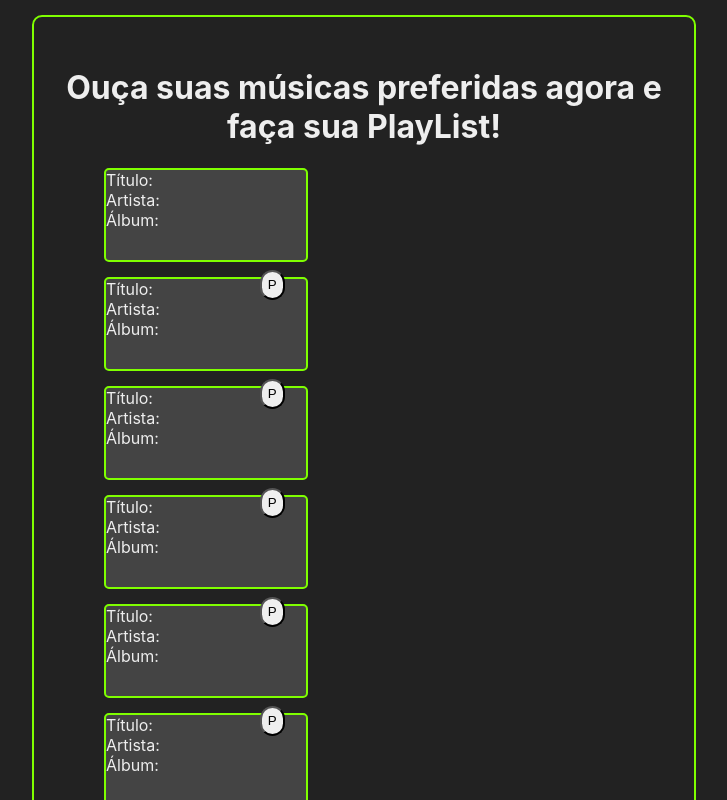
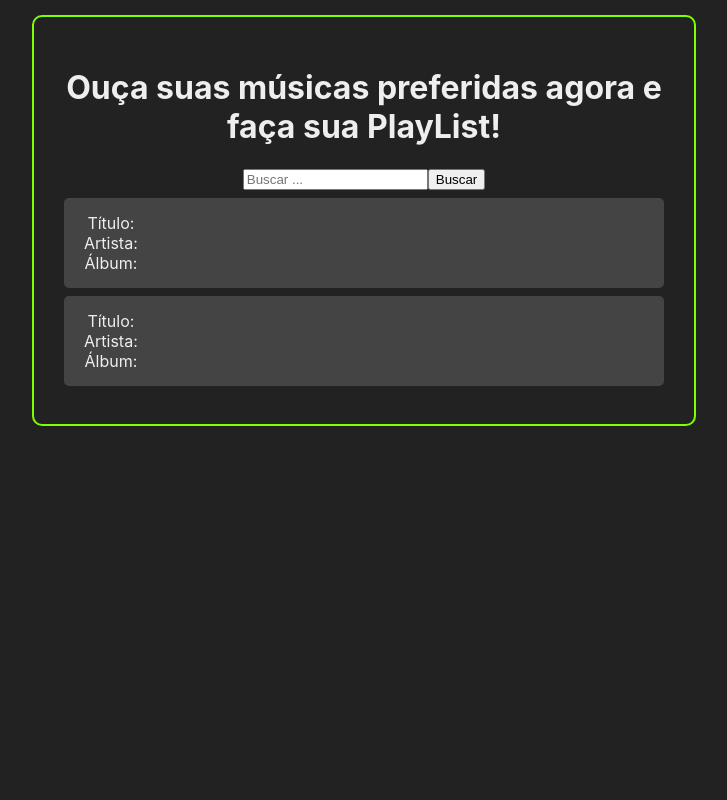
Before and after one commit to Cichinato-Ivan/Webapp-de-listagem, a React (Create React App) app: page / in a window 1280 px wide. Shown: the top 800 px of the page, without its empty margins (276-1003 px from the left). Built offline with nearby package versions, Linux system fonts and the light colour scheme; the HTML template or start-up script is replaced by a standard one.

Commit message:
avanço com elementos

```diff
--- a/src/App.js
+++ b/src/App.js
@@ -1,17 +1,33 @@
-import React from 'react';
+import React, { useState } from 'react';
 
 import Header from './components/Header';
-import ListMusic from './components/ListMusic';
+import Lists from './components/Lists';
+import Search from './components/Search';
 
 import './App.css';
 
 const App = () => {
+    const [lists, setList] = useState([
+        {
+            title:"Título:",
+            artist:"Artista:",
+            album:"Álbum:",
+        },
+        {
+            title:"Título:",
+            artist:"Artista:",
+            album:"Álbum:",
+        },
+    ]);
 
     return(
-        <div className="container">
-            <Header/>
-            <ListMusic/>
-        </div>
+        <>
+            <div className="container">
+                <Header/>
+                <Search/>
+                <Lists lists={lists}/>
+            </div>
+        </>
     );
 }
 
--- /dev/null
+++ b/src/components/List.css
@@ -0,0 +1,13 @@
+/* .list-container{
+    columns: 2;
+} */
+
+.list-itens{
+    background-color: #444;
+    margin: 8px 0;
+    padding: 15px 20px;
+    display: flex;
+    border-radius: 5px;
+    justify-content: space-between;
+    align-items: center;
+}
--- /dev/null
+++ b/src/components/List.jsx
@@ -0,0 +1,15 @@
+import React from 'react';
+
+import './List.css';
+
+const List = ({list}) => {
+    return <div className="list-container">
+        <text className="list-itens">
+            {list.title}<br />
+            {list.artist}<br />
+            {list.album}<br />
+        </text>
+    </div>
+}
+
+export default List;
--- a/src/components/ListMusic.css
+++ /dev/null
@@ -1,16 +0,0 @@
-.listMusic-container{
-    height: 90%;
-    columns: 2;
-}
-
-.listMusic-items{
-    background-color: #444;
-    width: 200px;
-    height: 90px;
-    margin-bottom: 15px;
-    display: flex;
-    text-align: left;
-    border: 2px solid chartreuse;
-    border-radius: 5px;
-    color: #eee;
-}
--- a/src/components/ListMusic.jsx
+++ /dev/null
@@ -1,35 +0,0 @@
-import React from 'react';
-import Button from './Button';
-
-import './ListMusic.css';
-
-const ListMusic = (props) => {
-    console.log(props);
-    const listMusic = [`Título: Artista: Álbum:`,
-                       `Título: Artista: Álbum:`,
-                       `Título: Artista: Álbum:`,
-                       `Título: Artista: Álbum:`,
-                       `Título: Artista: Álbum:`,
-                       `Título: Artista: Álbum:`,
-                       `Título: Artista: Álbum:`,
-                       `Título: Artista: Álbum:`,
-                       `Título: Artista: Álbum:`,
-                       `Título: Artista: Álbum:`,
-                      ];
-    const list = listMusic.map((list) =>
-        <li key={list.toString()} className="listMusic-items">
-            {list}
-            <Button />
-        </li>
-    );
-
-    return(
-        <div className="ListMusic-container">
-            <ul>
-                {list}
-            </ul>
-        </div>
-    );
-};
-
-export default ListMusic;
--- /dev/null
+++ b/src/components/Lists.jsx
@@ -0,0 +1,15 @@
+// eslint-disable-next-line no-unused-vars
+import React from 'react';
+
+import List from "./List";
+const Lists = ({ lists }) => {
+    return (
+        <>
+            {lists.map((list) => (
+                <List list={list}/>
+            ))}
+        </>
+    )
+};
+
+export default Lists;
--- /dev/null
+++ b/src/components/Search.jsx
@@ -0,0 +1,14 @@
+import React from 'react';
+
+const Search = () => {
+    return (
+
+        <div className="">
+            <input type="text" placeholder="Buscar ..."/>
+            <button>Buscar</button>
+        </div>
+
+     );
+}
+
+export default Search;
```
